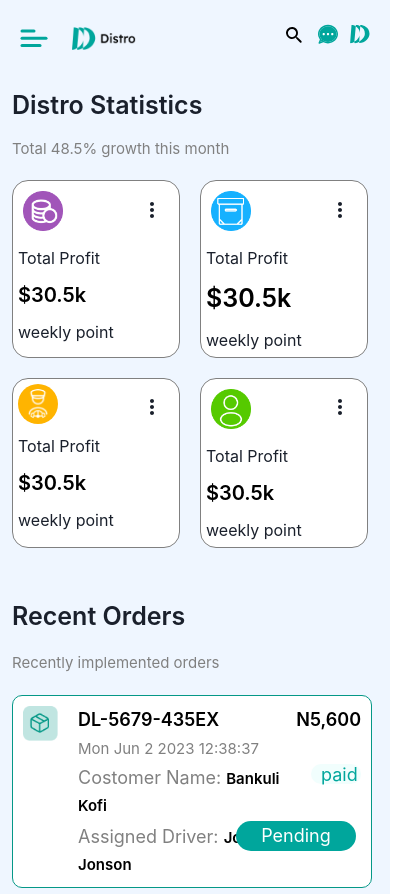
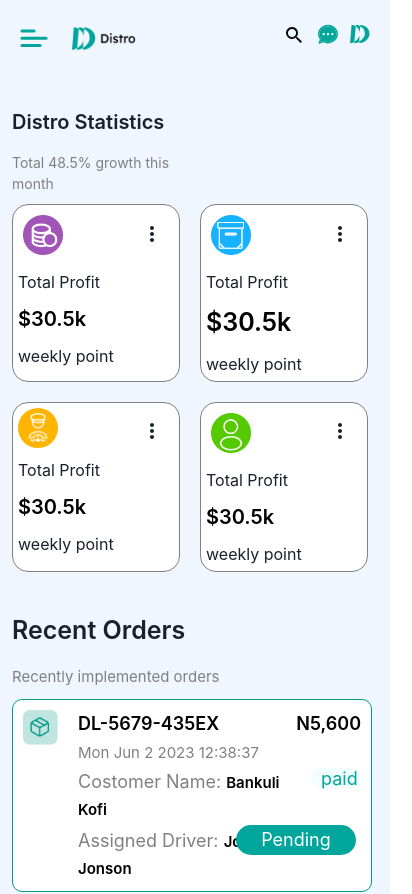
Before and after one commit to Muraina020/distro-web-admin, a React (Vite) app: page / in a window 390 px wide. Shown: the top 894 px of the page, 412 px wide, since content can reach past the window. Built offline with nearby package versions, Linux system fonts and the light colour scheme.

Commit message:
final update

```diff
--- a/src/components/dashboardPage/dashboardPage.css
+++ b/src/components/dashboardPage/dashboardPage.css
@@ -440,29 +440,35 @@
        top: 95px;
        font-size: 18px;
       }
-
-      @media screen and (max-width: 767px) {
-
-        .bodi{
-          flex: 2;
+      @media screen and (max-width: 678px) {
+        .bodi {
           display: flex;
           flex-direction: column;
-          gap: 20px;
-          width: 300px;
-          background-color:  #EFF6FF;
-          margin: 10px 0 0 0px;
-         }
-         .distro >h3{
-          font-size: 25px;
-          font-weight: 600;
-          margin-bottom: 13px;
-          width: 400px;
+          gap: 10px;
+          width: 90%;
+          margin-left: 0px;
+        }
+
+        .distro, .recent, .cards {
+          width: 100%; /* Set child elements or container width to 100% */
         }
         .recent >h3{
           font-size: 25px;
           font-weight: 600;
           margin-top: 30px;
           margin-bottom: 15px;
+        }
+        .distro >h3{
+          width: 200px;
+          font-size: 20px;
+          font-weight: 600;
+          margin-top: 30px;
+          margin-bottom: 15px;
+        }
+        .distro >p{
+          width: 200px;
+          font-size: 14px;
+
         }
          .cards {
           display: grid;
@@ -473,7 +479,7 @@
          .card{
           display: flex;
           justify-content: space-between;
-          background-color: white;
+          /* background-color: white; */
           padding: 5px;
           border-radius: 10px;
           width: 168px;
```
